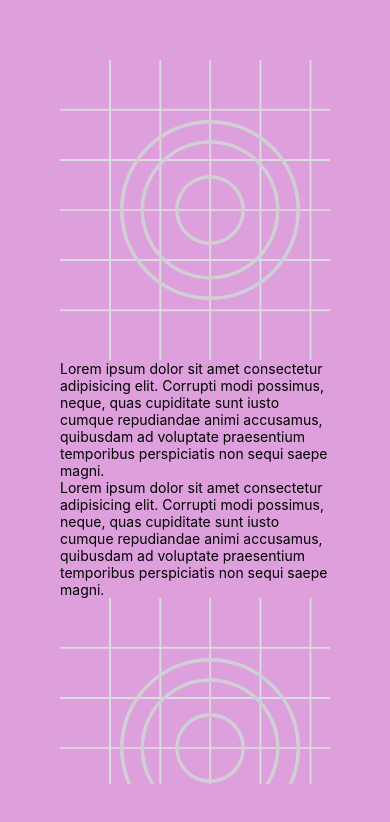
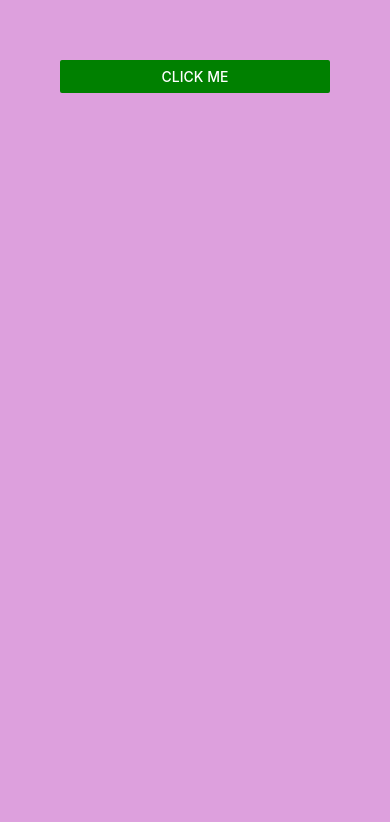
Before and after one commit to OkkashaAlly/react-native-tut, a React Native app: screen / in a window 390 px wide. Shown: the top 822 px of the page. Built offline with nearby package versions, Linux system fonts and the light colour scheme.

Commit message:
12 - Button component

```diff
--- a/App.js
+++ b/App.js
@@ -1,26 +1,15 @@
-import { Image, ScrollView, Text, View } from "react-native";
-import logoImg from "./assets/adaptive-icon.png";
+import { Button, View } from "react-native";
 // const logoImg = require("./assets/adaptive-icon.png");
 
 export default function App() {
   return (
     <View style={{ backgroundColor: "plum", flex: 1, padding: 60 }}>
-      <ScrollView>
-        <Image source={logoImg} style={{ width: 300, height: 300 }} />
-        <Text>
-          Lorem ipsum dolor sit amet consectetur adipisicing elit. Corrupti modi
-          possimus, neque, quas cupiditate sunt iusto cumque repudiandae animi
-          accusamus, quibusdam ad voluptate praesentium temporibus perspiciatis
-          non sequi saepe magni.
-        </Text>
-        <Text>
-          Lorem ipsum dolor sit amet consectetur adipisicing elit. Corrupti modi
-          possimus, neque, quas cupiditate sunt iusto cumque repudiandae animi
-          accusamus, quibusdam ad voluptate praesentium temporibus perspiciatis
-          non sequi saepe magni.
-        </Text>
-        <Image source={logoImg} style={{ width: 300, height: 300 }} />
-      </ScrollView>
+      <Button
+        title="Click me"
+        onPress={() => alert("Hello World!")}
+        color="green"
+        disabled={false}
+      />
     </View>
   );
 }
```
